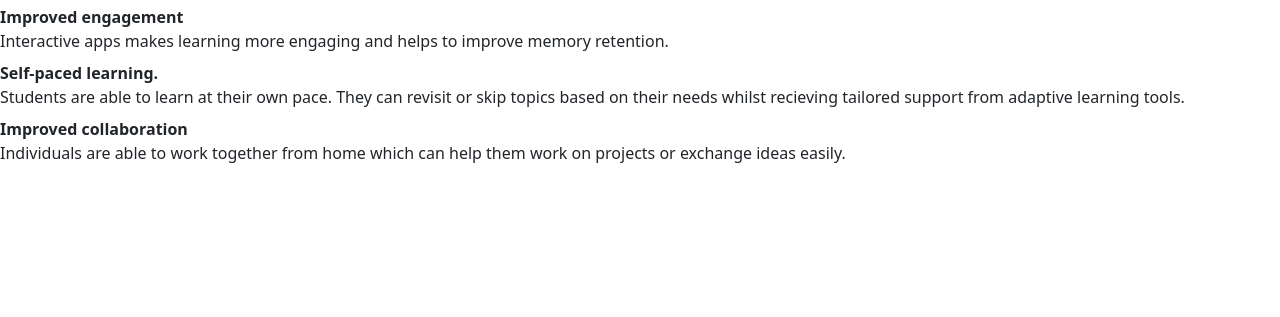
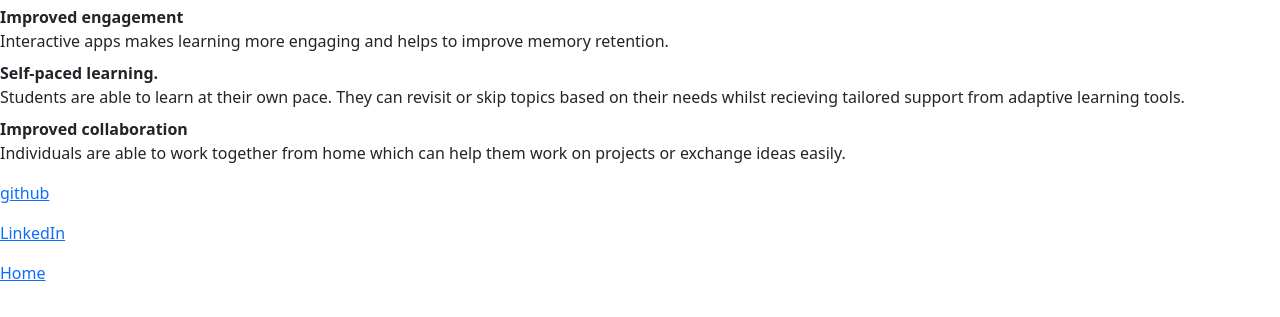
Before and after one commit to dindotjs/We-are-git, a website: page I-(NABEEL)-AM-GIT.html in a window 1280 px wide. Shown: the part 153-470 px from the top of the page. Drawn offline with nearby package versions, Linux system fonts and the light colour scheme.

Commit message:
Update I-(NABEEL)-AM-GIT.html

```diff
--- a/I-(NABEEL)-AM-GIT.html
+++ b/I-(NABEEL)-AM-GIT.html
@@ -29,5 +29,9 @@
 
 </div>
 
-
+<div>
+    <p><a href="https://github.com/bill10110"> github</p>
+    <p><a href="https://www.linkedin.com/in/nabeel-sahib-0a9a022a9/">LinkedIn</a></p>
+    <p><a href="index.html">Home</a></p>
+</div>
 </html>
```
